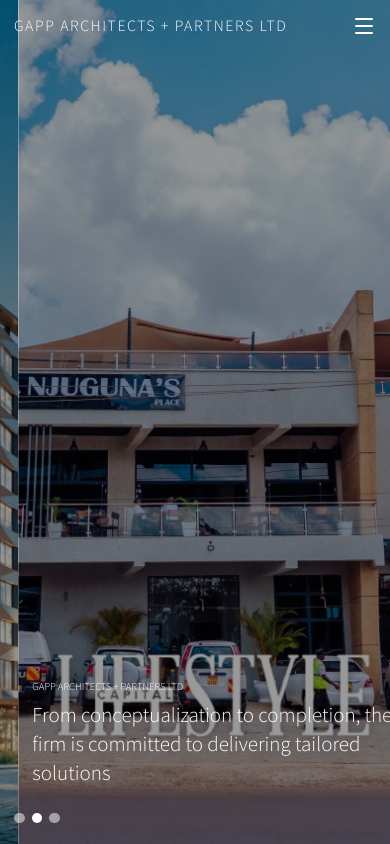
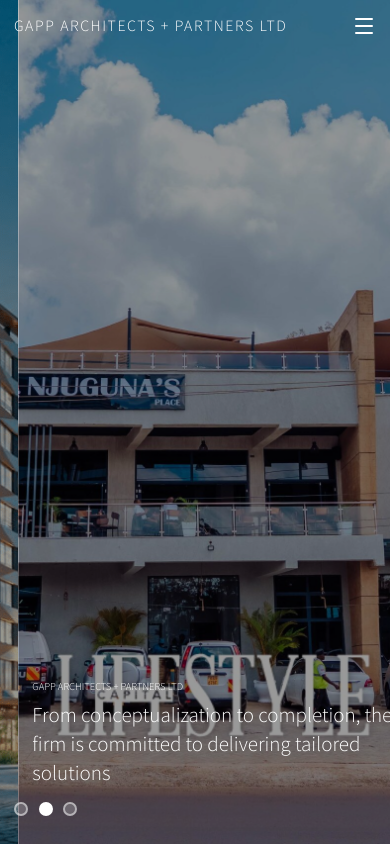
Before and after one commit to ndutagrace25/gapp_website, a Next.js app: page / in a window 390 px wide. Built offline with nearby package versions, Linux system fonts and the light colour scheme.

Commit message:
added indicators on mobile view

```diff
--- a/app/components/HeroSlider.tsx
+++ b/app/components/HeroSlider.tsx
@@ -56,13 +56,15 @@
       </div>
 
       {/* Slide indicator */}
-      <div className="absolute bottom-6 left-4 flex gap-2">
+      <div className="absolute bottom-8 left-4 flex gap-3">
         {slides.map((_, index) => (
           <div
             key={index}
             onClick={() => setSelected(index)}
-            className={`w-3 h-3 md:w-2 md:h-2 rounded-full cursor-pointer transition-all ${
-              index === selected ? "bg-white" : "bg-white/50"
+            className={`w-4 h-4 md:w-2 md:h-2 rounded-full cursor-pointer transition-all border-2 ${
+              index === selected
+                ? "bg-white border-white"
+                : "bg-white/20 border-white/50"
             }`}
           />
         ))}
```
